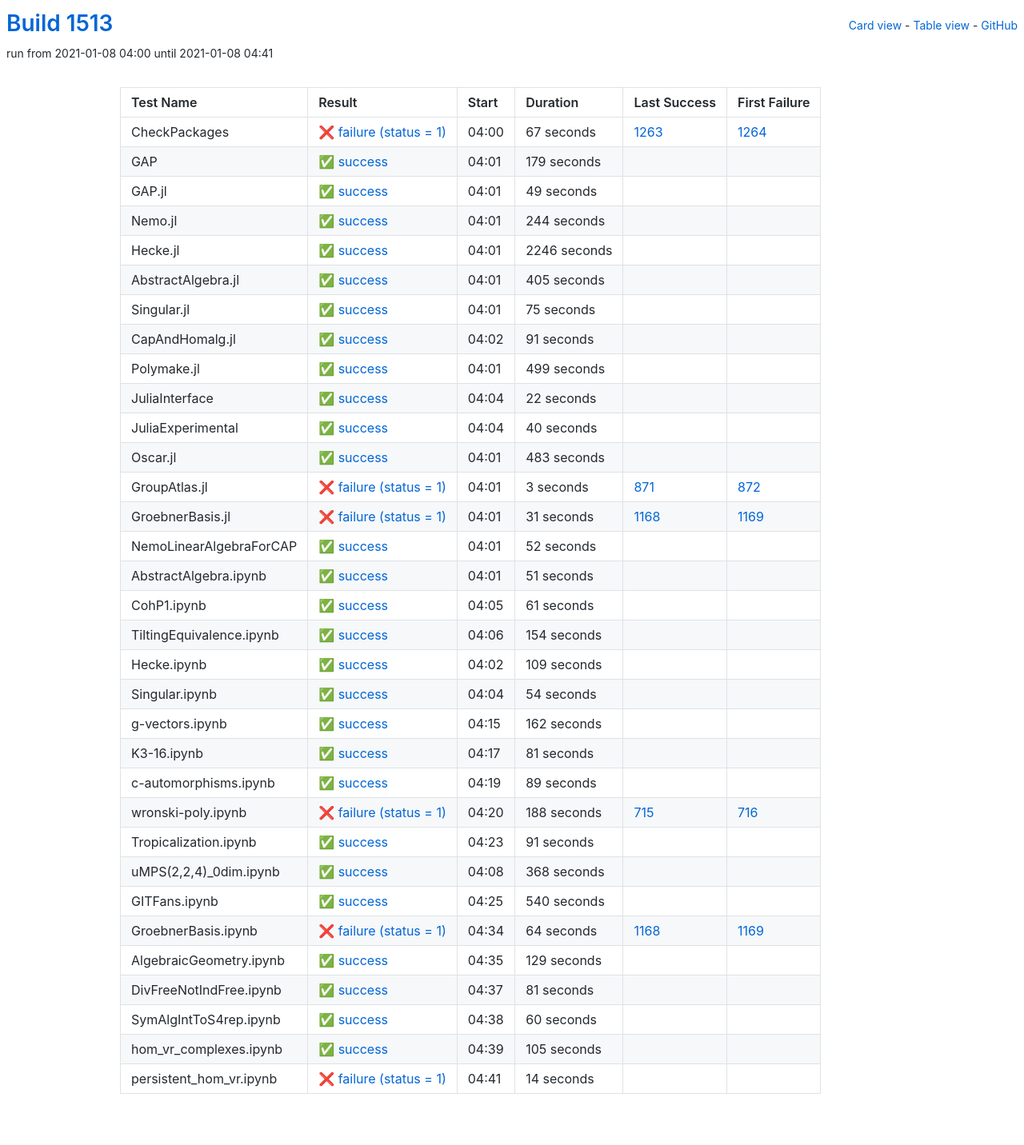
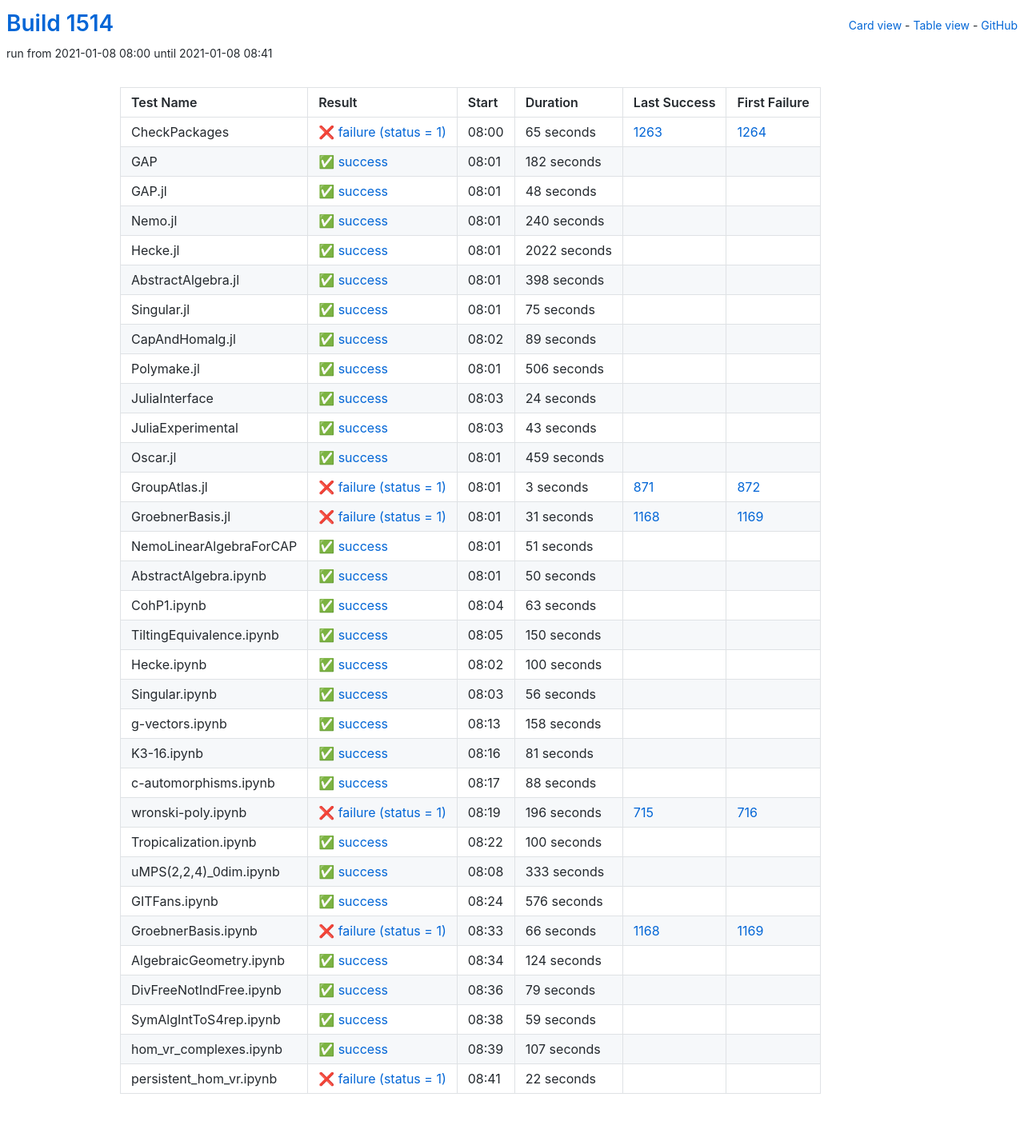
Before and after one commit to oscar-system/oscar-ci-status-stable, a Jekyll site: the page built from table.html, in a window 1280 px wide. Shown: the whole page at 80% size. Built offline with Jekyll 4.4.1, drawn with Linux system fonts in a browser that asks for light colours.

Commit message:
Build #1514

```diff
--- a/_data/ci.yml
+++ b/_data/ci.yml
@@ -1,6 +1,6 @@
 ---
-build: 1513
-build_url: https://oscarci.mathematik.uni-kl.de/job/oscar-stable/1513/
+build: 1514
+build_url: https://oscarci.mathematik.uni-kl.de/job/oscar-stable/1514/
 job: oscar-stable
 organization: oscar-system
 repo: oscar-ci-status-stable
@@ -8,80 +8,80 @@ repourl: https://github.com/oscar-system/oscar-ci-status-stable
 tests:
 - name: CheckPackages
   id: checkpackages
-  log: https://oscarci.mathematik.uni-kl.de/job/oscar-stable/1513/artifact/logs/build-1513/CheckPackages.log
-  start: 2021-01-08 04:00
+  log: https://oscarci.mathematik.uni-kl.de/job/oscar-stable/1514/artifact/logs/build-1514/CheckPackages.log
+  start: 2021-01-08 08:00
   success: false
   exitcode: 1
   status: failure
-  duration: 67
+  duration: 65
   last_success: 1263
   last_success_url: https://oscarci.mathematik.uni-kl.de/job/oscar-stable/1263/
   first_failure: 1264
   first_failure_url: https://oscarci.mathematik.uni-kl.de/job/oscar-stable/1264/
 - name: GAP
   id: gap
-  log: https://oscarci.mathematik.uni-kl.de/job/oscar-stable/1513/artifact/logs/build-1513/GAP.log
-  start: 2021-01-08 04:01
+  log: https://oscarci.mathematik.uni-kl.de/job/oscar-stable/1514/artifact/logs/build-1514/GAP.log
+  start: 2021-01-08 08:01
   success: true
   exitcode: 0
   status: success
-  duration: 179
+  duration: 182
   last_success: false
   last_success_url:
   first_failure: false
   first_failure_url:
 - name: GAP.jl
   id: gap-jl
-  log: https://oscarci.mathematik.uni-kl.de/job/oscar-stable/1513/artifact/logs/build-1513/GAP.jl.log
-  start: 2021-01-08 04:01
+  log: https://oscarci.mathematik.uni-kl.de/job/oscar-stable/1514/artifact/logs/build-1514/GAP.jl.log
+  start: 2021-01-08 08:01
   success: true
   exitcode: 0
   status: success
-  duration: 49
+  duration: 48
   last_success: false
   last_success_url:
   first_failure: false
   first_failure_url:
 - name: Nemo.jl
   id: nemo-jl
-  log: https://oscarci.mathematik.uni-kl.de/job/oscar-stable/1513/artifact/logs/build-1513/Nemo.jl.log
-  start: 2021-01-08 04:01
+  log: https://oscarci.mathematik.uni-kl.de/job/oscar-stable/1514/artifact/logs/build-1514/Nemo.jl.log
+  start: 2021-01-08 08:01
   success: true
   exitcode: 0
   status: success
-  duration: 244
+  duration: 240
   last_success: false
   last_success_url:
   first_failure: false
   first_failure_url:
 - name: Hecke.jl
   id: hecke-jl
-  log: https://oscarci.mathematik.uni-kl.de/job/oscar-stable/1513/artifact/logs/build-1513/Hecke.jl.log
-  start: 2021-01-08 04:01
+  log: https://oscarci.mathematik.uni-kl.de/job/oscar-stable/1514/artifact/logs/build-1514/Hecke.jl.log
+  start: 2021-01-08 08:01
   success: true
   exitcode: 0
   status: success
-  duration: 2246
+  duration: 2022
   last_success: false
   last_success_url:
   first_failure: false
   first_failure_url:
 - name: AbstractAlgebra.jl
   id: abstractalgebra-jl
-  log: https://oscarci.mathematik.uni-kl.de/job/oscar-stable/1513/artifact/logs/build-1513/AbstractAlgebra.jl.log
-  start: 2021-01-08 04:01
+  log: https://oscarci.mathematik.uni-kl.de/job/oscar-stable/1514/artifact/logs/build-1514/AbstractAlgebra.jl.log
+  start: 2021-01-08 08:01
   success: true
   exitcode: 0
   status: success
-  duration: 405
+  duration: 398
   last_success: false
   last_success_url:
   first_failure: false
   first_failure_url:
 - name: Singular.jl
   id: singular-jl
-  log: https://oscarci.mathematik.uni-kl.de/job/oscar-stable/1513/artifact/logs/build-1513/Singular.jl.log
-  start: 2021-01-08 04:01
+  log: https://oscarci.mathematik.uni-kl.de/job/oscar-stable/1514/artifact/logs/build-1514/Singular.jl.log
+  start: 2021-01-08 08:01
   success: true
   exitcode: 0
   status: success
@@ -92,68 +92,68 @@ tests:
   first_failure_url:
 - name: CapAndHomalg.jl
   id: capandhomalg-jl
-  log: https://oscarci.mathematik.uni-kl.de/job/oscar-stable/1513/artifact/logs/build-1513/CapAndHomalg.jl.log
-  start: 2021-01-08 04:02
+  log: https://oscarci.mathematik.uni-kl.de/job/oscar-stable/1514/artifact/logs/build-1514/CapAndHomalg.jl.log
+  start: 2021-01-08 08:02
   success: true
   exitcode: 0
   status: success
-  duration: 91
+  duration: 89
   last_success: false
   last_success_url:
   first_failure: false
   first_failure_url:
 - name: Polymake.jl
   id: polymake-jl
-  log: https://oscarci.mathematik.uni-kl.de/job/oscar-stable/1513/artifact/logs/build-1513/Polymake.jl.log
-  start: 2021-01-08 04:01
+  log: https://oscarci.mathematik.uni-kl.de/job/oscar-stable/1514/artifact/logs/build-1514/Polymake.jl.log
+  start: 2021-01-08 08:01
   success: true
   exitcode: 0
   status: success
-  duration: 499
+  duration: 506
   last_success: false
   last_success_url:
   first_failure: false
   first_failure_url:
 - name: JuliaInterface
   id: juliainterface
-  log: https://oscarci.mathematik.uni-kl.de/job/oscar-stable/1513/artifact/logs/build-1513/JuliaInterface.log
-  start: 2021-01-08 04:04
+  log: https://oscarci.mathematik.uni-kl.de/job/oscar-stable/1514/artifact/logs/build-1514/JuliaInterface.log
+  start: 2021-01-08 08:03
   success: true
   exitcode: 0
   status: success
-  duration: 22
+  duration: 24
   last_success: false
   last_success_url:
   first_failure: false
   first_failure_url:
 - name: JuliaExperimental
   id: juliaexperimental
-  log: https://oscarci.mathematik.uni-kl.de/job/oscar-stable/1513/artifact/logs/build-1513/JuliaExperimental.log
-  start: 2021-01-08 04:04
+  log: https://oscarci.mathematik.uni-kl.de/job/oscar-stable/1514/artifact/logs/build-1514/JuliaExperimental.log
+  start: 2021-01-08 08:03
   success: true
   exitcode: 0
   status: success
-  duration: 40
+  duration: 43
   last_success: false
   last_success_url:
   first_failure: false
   first_failure_url:
 - name: Oscar.jl
   id: oscar-jl
-  log: https://oscarci.mathematik.uni-kl.de/job/oscar-stable/1513/artifact/logs/build-1513/Oscar.jl.log
-  start: 2021-01-08 04:01
+  log: https://oscarci.mathematik.uni-kl.de/job/oscar-stable/1514/artifact/logs/build-1514/Oscar.jl.log
+  start: 2021-01-08 08:01
   success: true
   exitcode: 0
   status: success
-  duration: 483
+  duration: 459
   last_success: false
   last_success_url:
   first_failure: false
   first_failure_url:
 - name: GroupAtlas.jl
   id: groupatlas-jl
-  log: https://oscarci.mathematik.uni-kl.de/job/oscar-stable/1513/artifact/logs/build-1513/GroupAtlas.jl.log
-  start: 2021-01-08 04:01
+  log: https://oscarci.mathematik.uni-kl.de/job/oscar-stable/1514/artifact/logs/build-1514/GroupAtlas.jl.log
+  start: 2021-01-08 08:01
   success: false
   exitcode: 1
   status: failure
@@ -164,8 +164,8 @@ tests:
   first_failure_url: https://oscarci.mathematik.uni-kl.de/job/oscar-stable/872/
 - name: GroebnerBasis.jl
   id: groebnerbasis-jl
-  log: https://oscarci.mathematik.uni-kl.de/job/oscar-stable/1513/artifact/logs/build-1513/GroebnerBasis.jl.log
-  start: 2021-01-08 04:01
+  log: https://oscarci.mathematik.uni-kl.de/job/oscar-stable/1514/artifact/logs/build-1514/GroebnerBasis.jl.log
+  start: 2021-01-08 08:01
   success: false
   exitcode: 1
   status: failure
@@ -176,20 +176,8 @@ tests:
   first_failure_url: https://oscarci.mathematik.uni-kl.de/job/oscar-stable/1169/
 - name: NemoLinearAlgebraForCAP
   id: nemolinearalgebraforcap
-  log: https://oscarci.mathematik.uni-kl.de/job/oscar-stable/1513/artifact/logs/build-1513/NemoLinearAlgebraForCAP.log
-  start: 2021-01-08 04:01
-  success: true
-  exitcode: 0
-  status: success
-  duration: 52
-  last_success: false
-  last_success_url:
-  first_failure: false
-  first_failure_url:
-- name: AbstractAlgebra.ipynb
-  id: abstractalgebra-ipynb
-  log: https://oscarci.mathematik.uni-kl.de/job/oscar-stable/1513/artifact/logs/build-1513/AbstractAlgebra.ipynb.log
-  start: 2021-01-08 04:01
+  log: https://oscarci.mathematik.uni-kl.de/job/oscar-stable/1514/artifact/logs/build-1514/NemoLinearAlgebraForCAP.log
+  start: 2021-01-08 08:01
   success: true
   exitcode: 0
   status: success
@@ -198,70 +186,82 @@ tests:
   last_success_url:
   first_failure: false
   first_failure_url:
-- name: CohP1.ipynb
-  id: cohp1-ipynb
-  log: https://oscarci.mathematik.uni-kl.de/job/oscar-stable/1513/artifact/logs/build-1513/CohP1.ipynb.log
-  start: 2021-01-08 04:05
+- name: AbstractAlgebra.ipynb
+  id: abstractalgebra-ipynb
+  log: https://oscarci.mathematik.uni-kl.de/job/oscar-stable/1514/artifact/logs/build-1514/AbstractAlgebra.ipynb.log
+  start: 2021-01-08 08:01
   success: true
   exitcode: 0
   status: success
-  duration: 61
+  duration: 50
+  last_success: false
+  last_success_url:
+  first_failure: false
+  first_failure_url:
+- name: CohP1.ipynb
+  id: cohp1-ipynb
+  log: https://oscarci.mathematik.uni-kl.de/job/oscar-stable/1514/artifact/logs/build-1514/CohP1.ipynb.log
+  start: 2021-01-08 08:04
+  success: true
+  exitcode: 0
+  status: success
+  duration: 63
   last_success: false
   last_success_url:
   first_failure: false
   first_failure_url:
 - name: TiltingEquivalence.ipynb
   id: tiltingequivalence-ipynb
-  log: https://oscarci.mathematik.uni-kl.de/job/oscar-stable/1513/artifact/logs/build-1513/TiltingEquivalence.ipynb.log
-  start: 2021-01-08 04:06
+  log: https://oscarci.mathematik.uni-kl.de/job/oscar-stable/1514/artifact/logs/build-1514/TiltingEquivalence.ipynb.log
+  start: 2021-01-08 08:05
   success: true
   exitcode: 0
   status: success
-  duration: 154
+  duration: 150
   last_success: false
   last_success_url:
   first_failure: false
   first_failure_url:
 - name: Hecke.ipynb
   id: hecke-ipynb
-  log: https://oscarci.mathematik.uni-kl.de/job/oscar-stable/1513/artifact/logs/build-1513/Hecke.ipynb.log
-  start: 2021-01-08 04:02
+  log: https://oscarci.mathematik.uni-kl.de/job/oscar-stable/1514/artifact/logs/build-1514/Hecke.ipynb.log
+  start: 2021-01-08 08:02
   success: true
   exitcode: 0
   status: success
-  duration: 109
+  duration: 100
   last_success: false
   last_success_url:
   first_failure: false
   first_failure_url:
 - name: Singular.ipynb
   id: singular-ipynb
-  log: https://oscarci.mathematik.uni-kl.de/job/oscar-stable/1513/artifact/logs/build-1513/Singular.ipynb.log
-  start: 2021-01-08 04:04
+  log: https://oscarci.mathematik.uni-kl.de/job/oscar-stable/1514/artifact/logs/build-1514/Singular.ipynb.log
+  start: 2021-01-08 08:03
   success: true
   exitcode: 0
   status: success
-  duration: 54
+  duration: 56
   last_success: false
   last_success_url:
   first_failure: false
   first_failure_url:
 - name: g-vectors.ipynb
   id: g-vectors-ipynb
-  log: https://oscarci.mathematik.uni-kl.de/job/oscar-stable/1513/artifact/logs/build-1513/g-vectors.ipynb.log
-  start: 2021-01-08 04:15
+  log: https://oscarci.mathematik.uni-kl.de/job/oscar-stable/1514/artifact/logs/build-1514/g-vectors.ipynb.log
+  start: 2021-01-08 08:13
   success: true
   exitcode: 0
   status: success
-  duration: 162
+  duration: 158
   last_success: false
   last_success_url:
   first_failure: false
   first_failure_url:
 - name: K3-16.ipynb
   id: k3-16-ipynb
-  log: https://oscarci.mathematik.uni-kl.de/job/oscar-stable/1513/artifact/logs/build-1513/K3-16.ipynb.log
-  start: 2021-01-08 04:17
+  log: https://oscarci.mathematik.uni-kl.de/job/oscar-stable/1514/artifact/logs/build-1514/K3-16.ipynb.log
+  start: 2021-01-08 08:16
   success: true
   exitcode: 0
   status: success
@@ -272,132 +272,132 @@ tests:
   first_failure_url:
 - name: c-automorphisms.ipynb
   id: c-automorphisms-ipynb
-  log: https://oscarci.mathematik.uni-kl.de/job/oscar-stable/1513/artifact/logs/build-1513/c-automorphisms.ipynb.log
-  start: 2021-01-08 04:19
+  log: https://oscarci.mathematik.uni-kl.de/job/oscar-stable/1514/artifact/logs/build-1514/c-automorphisms.ipynb.log
+  start: 2021-01-08 08:17
   success: true
   exitcode: 0
   status: success
-  duration: 89
+  duration: 88
   last_success: false
   last_success_url:
   first_failure: false
   first_failure_url:
 - name: wronski-poly.ipynb
   id: wronski-poly-ipynb
-  log: https://oscarci.mathematik.uni-kl.de/job/oscar-stable/1513/artifact/logs/build-1513/wronski-poly.ipynb.log
-  start: 2021-01-08 04:20
+  log: https://oscarci.mathematik.uni-kl.de/job/oscar-stable/1514/artifact/logs/build-1514/wronski-poly.ipynb.log
+  start: 2021-01-08 08:19
   success: false
   exitcode: 1
   status: failure
-  duration: 188
+  duration: 196
   last_success: 715
   last_success_url: https://oscarci.mathematik.uni-kl.de/job/oscar-stable/715/
   first_failure: 716
   first_failure_url: https://oscarci.mathematik.uni-kl.de/job/oscar-stable/716/
 - name: Tropicalization.ipynb
   id: tropicalization-ipynb
-  log: https://oscarci.mathematik.uni-kl.de/job/oscar-stable/1513/artifact/logs/build-1513/Tropicalization.ipynb.log
-  start: 2021-01-08 04:23
+  log: https://oscarci.mathematik.uni-kl.de/job/oscar-stable/1514/artifact/logs/build-1514/Tropicalization.ipynb.log
+  start: 2021-01-08 08:22
   success: true
   exitcode: 0
   status: success
-  duration: 91
+  duration: 100
   last_success: false
   last_success_url:
   first_failure: false
   first_failure_url:
 - name: uMPS(2,2,4)_0dim.ipynb
   id: umps-2-2-4-0dim-ipynb
-  log: https://oscarci.mathematik.uni-kl.de/job/oscar-stable/1513/artifact/logs/build-1513/uMPS-2-2-4-_0dim.ipynb.log
-  start: 2021-01-08 04:08
+  log: https://oscarci.mathematik.uni-kl.de/job/oscar-stable/1514/artifact/logs/build-1514/uMPS-2-2-4-_0dim.ipynb.log
+  start: 2021-01-08 08:08
   success: true
   exitcode: 0
   status: success
-  duration: 368
+  duration: 333
   last_success: false
   last_success_url:
   first_failure: false
   first_failure_url:
 - name: GITFans.ipynb
   id: gitfans-ipynb
-  log: https://oscarci.mathematik.uni-kl.de/job/oscar-stable/1513/artifact/logs/build-1513/GITFans.ipynb.log
-  start: 2021-01-08 04:25
+  log: https://oscarci.mathematik.uni-kl.de/job/oscar-stable/1514/artifact/logs/build-1514/GITFans.ipynb.log
+  start: 2021-01-08 08:24
   success: true
   exitcode: 0
   status: success
-  duration: 540
+  duration: 576
   last_success: false
   last_success_url:
   first_failure: false
   first_failure_url:
 - name: GroebnerBasis.ipynb
   id: groebnerbasis-ipynb
-  log: https://oscarci.mathematik.uni-kl.de/job/oscar-stable/1513/artifact/logs/build-1513/GroebnerBasis.ipynb.log
-  start: 2021-01-08 04:34
+  log: https://oscarci.mathematik.uni-kl.de/job/oscar-stable/1514/artifact/logs/build-1514/GroebnerBasis.ipynb.log
+  start: 2021-01-08 08:33
   success: false
   exitcode: 1
   status: failure
-  duration: 64
+  duration: 66
   last_success: 1168
   last_success_url: https://oscarci.mathematik.uni-kl.de/job/oscar-stable/1168/
   first_failure: 1169
   first_failure_url: https://oscarci.mathematik.uni-kl.de/job/oscar-stable/1169/
 - name: AlgebraicGeometry.ipynb
   id: algebraicgeometry-ipynb
-  log: https://oscarci.mathematik.uni-kl.de/job/oscar-stable/1513/artifact/logs/build-1513/AlgebraicGeometry.ipynb.log
-  start: 2021-01-08 04:35
+  log: https://oscarci.mathematik.uni-kl.de/job/oscar-stable/1514/artifact/logs/build-1514/AlgebraicGeometry.ipynb.log
+  start: 2021-01-08 08:34
   success: true
   exitcode: 0
   status: success
-  duration: 129
+  duration: 124
   last_success: false
   last_success_url:
   first_failure: false
   first_failure_url:
 - name: DivFreeNotIndFree.ipynb
   id: divfreenotindfree-ipynb
-  log: https://oscarci.mathematik.uni-kl.de/job/oscar-stable/1513/artifact/logs/build-1513/DivFreeNotIndFree.ipynb.log
-  start: 2021-01-08 04:37
+  log: https://oscarci.mathematik.uni-kl.de/job/oscar-stable/1514/artifact/logs/build-1514/DivFreeNotIndFree.ipynb.log
+  start: 2021-01-08 08:36
   success: true
   exitcode: 0
   status: success
-  duration: 81
+  duration: 79
   last_success: false
   last_success_url:
   first_failure: false
   first_failure_url:
 - name: SymAlgIntToS4rep.ipynb
   id: symalginttos4rep-ipynb
-  log: https://oscarci.mathematik.uni-kl.de/job/oscar-stable/1513/artifact/logs/build-1513/SymAlgIntToS4rep.ipynb.log
-  start: 2021-01-08 04:38
+  log: https://oscarci.mathematik.uni-kl.de/job/oscar-stable/1514/artifact/logs/build-1514/SymAlgIntToS4rep.ipynb.log
+  start: 2021-01-08 08:38
   success: true
   exitcode: 0
   status: success
-  duration: 60
+  duration: 59
   last_success: false
   last_success_url:
   first_failure: false
   first_failure_url:
 - name: hom_vr_complexes.ipynb
   id: hom-vr-complexes-ipynb
-  log: https://oscarci.mathematik.uni-kl.de/job/oscar-stable/1513/artifact/logs/build-1513/hom_vr_complexes.ipynb.log
-  start: 2021-01-08 04:39
+  log: https://oscarci.mathematik.uni-kl.de/job/oscar-stable/1514/artifact/logs/build-1514/hom_vr_complexes.ipynb.log
+  start: 2021-01-08 08:39
   success: true
   exitcode: 0
   status: success
-  duration: 105
+  duration: 107
   last_success: false
   last_success_url:
   first_failure: false
   first_failure_url:
 - name: persistent_hom_vr.ipynb
   id: persistent-hom-vr-ipynb
-  log: https://oscarci.mathematik.uni-kl.de/job/oscar-stable/1513/artifact/logs/build-1513/persistent_hom_vr.ipynb.log
-  start: 2021-01-08 04:41
+  log: https://oscarci.mathematik.uni-kl.de/job/oscar-stable/1514/artifact/logs/build-1514/persistent_hom_vr.ipynb.log
+  start: 2021-01-08 08:41
   success: false
   exitcode: 1
   status: failure
-  duration: 14
+  duration: 22
   last_success: false
   last_success_url:
   first_failure: false
```
Also changed, not shown: README.md.
